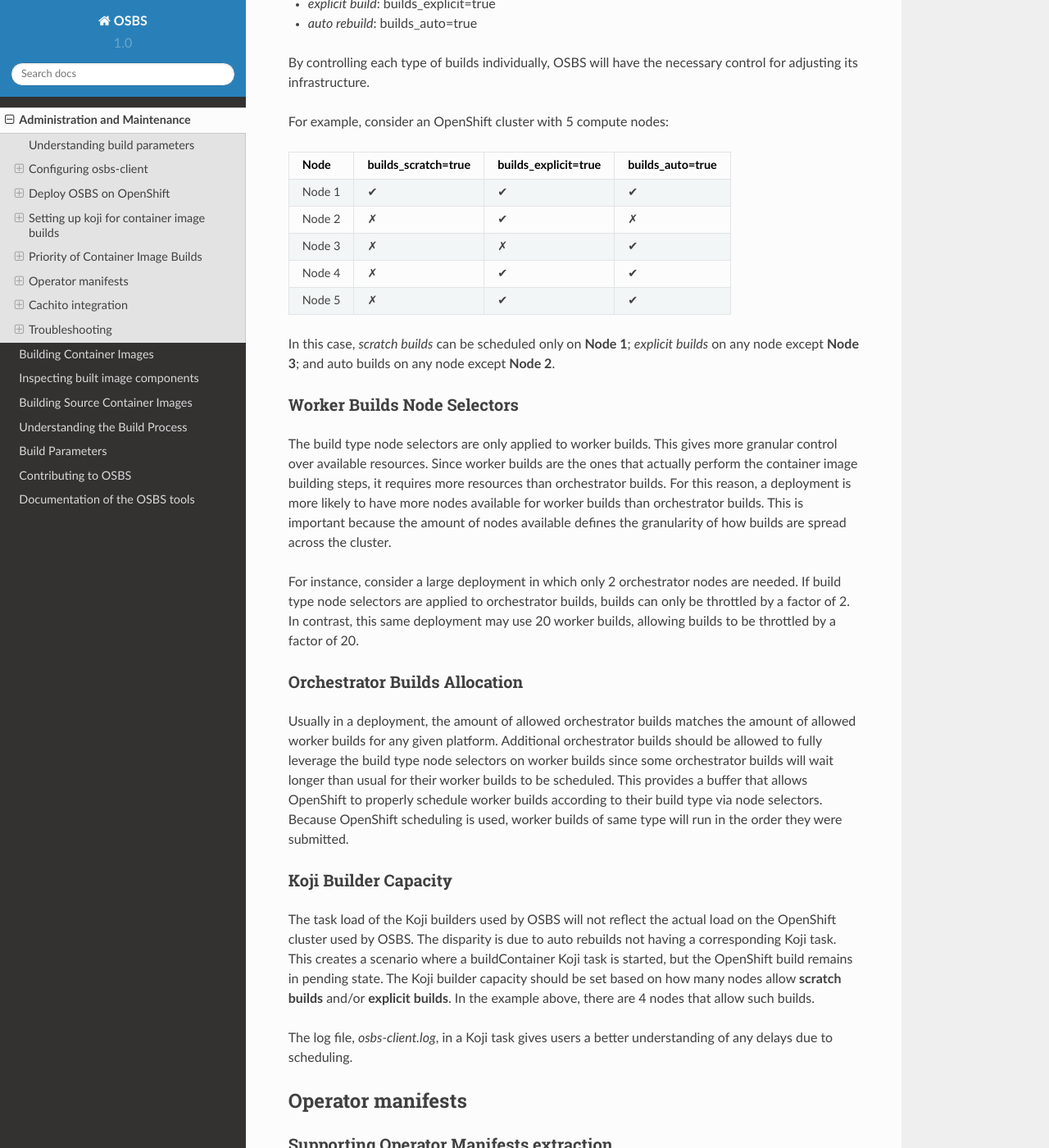
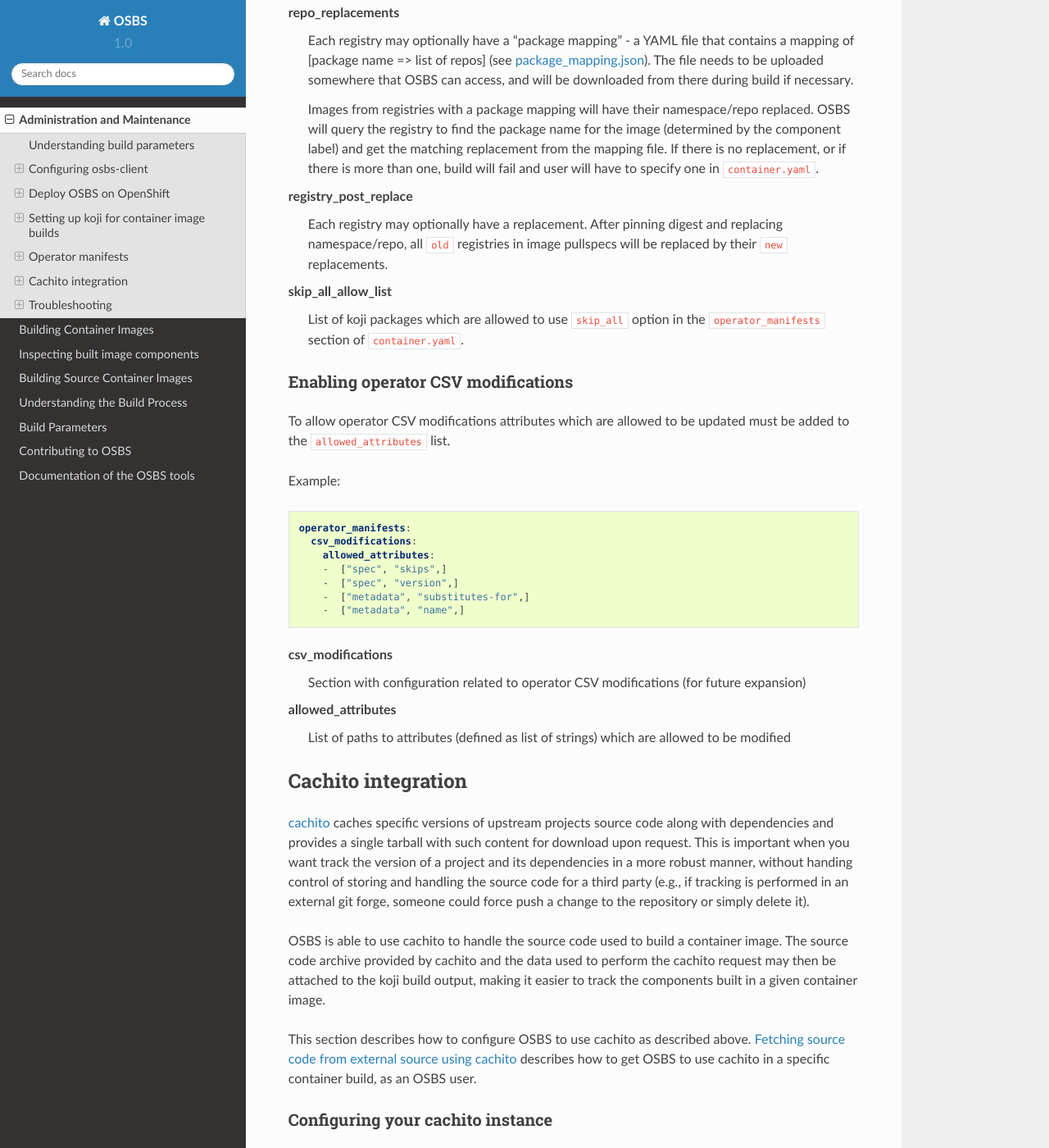
Before and after one commit to containerbuildsystem/osbs-docs, a Sphinx documentation site: the page built from docs/admins.rst, in a window 1280 px wide and 1400 px high, scrolled down 5537 px. Shown: the whole window at 82% size. Built offline with Sphinx 7.4.7 and the Read the Docs theme 2.0.0, drawn with Linux system fonts in a browser that asks for light colours; some of the changed text lies outside the part shown.

Commit message:
Remove section about build priority
OSBS won't be changing priority of builds. It's just FIFO.

Signed-off-by: Martin Basti <mbasti@redhat.com>

```diff
--- a/docs/admins.rst
+++ b/docs/admins.rst
@@ -263,111 +263,6 @@
 key/values where each key is a whitelisted OpenShift build annotation mapped to
 it's value.
 
-Priority of Container Image Builds
-----------------------------------
-
-For a build system it's desirable to prioritize different kinds of builds in
-order to better utilize resources. Unfortunately, OpenShift's scheduling
-algorithm does not support setting a priority value for a given build. To
-achieve some sort of build prioritization, we can leverage node selectors to
-allocate different resources to different build types.
-
-Consider the following types of container builds:
-
-- *scratch build*
-- *explicit build*
-- *auto rebuild*
-
-As the name implies, *scratch builds* are meant to be used as a one-off
-unofficial container build. No guarantees are made for storing the created
-container images long term. It’s also not meant to be shipped to customers.
-These are clearly low priority builds.
-
-*Explicit builds* are those triggered by a user, either directly via fedpkg/koji
-CLI, or indirectly via pungi (as in the case of base images). These are official
-builds that will go through the normal life cycle of being tested and,
-eventually, shipped.
-
-*Auto rebuilds* are created by OpenShift when a change in the parent image is
-detected. It’s likely that layered images should be rebuilt in order to pick up
-changes in latest parent image.
-
-For any *explicit build* or *auto rebuild*, they may or may not be high
-priority. In some cases, a build is high priority due to a security fix, for
-instance. In other cases, it could be due to an in-progress feature. For this
-reason, it cannot be said that all *explicit builds* are higher priority than
-*auto rebuilds*, or vice-versa.
-
-However, *auto rebuilds* have the potential of completely consuming OSBS’s
-infrastructure. There must be some mechanism to throttle the amount of *auto
-rebuilds*. For this reason, OSBS uses a different node selector for each
-different build type:
-
-- *scratch build*: builds_scratch=true
-- *explicit build*: builds_explicit=true
-- *auto rebuild*: builds_auto=true
-
-By controlling each type of builds individually, OSBS will have the necessary
-control for adjusting its infrastructure.
-
-For example, consider an OpenShift cluster with 5 compute nodes:
-
-======  =================== ==================== ================
-Node    builds_scratch=true builds_explicit=true builds_auto=true
-======  =================== ==================== ================
-Node 1  ✔                   ✔                    ✔
-Node 2  ✗                   ✔                    ✗
-Node 3  ✗                   ✗                    ✔
-Node 4  ✗                   ✔                    ✔
-Node 5  ✗                   ✔                    ✔
-======  =================== ==================== ================
-
-In this case, *scratch builds* can be scheduled only on **Node 1**; *explicit
-builds* on any node except **Node 3**; and auto builds on any node except **Node
-2**.
-
-Worker Builds Node Selectors
-~~~~~~~~~~~~~~~~~~~~~~~~~~~~
-
-The build type node selectors are only applied to worker builds. This gives
-more granular control over available resources. Since worker builds are the ones
-that actually perform the container image building steps, it requires more
-resources than orchestrator builds. For this reason, a deployment is more likely
-to have more nodes available for worker builds than orchestrator builds. This is
-important because the amount of nodes available defines the granularity of how
-builds are spread across the cluster.
-
-For instance, consider a large deployment in which only 2 orchestrator nodes are
-needed.  If build type node selectors are applied to orchestrator builds, builds
-can only be throttled by a factor of 2. In contrast, this same deployment may
-use 20 worker builds, allowing builds to be throttled by a factor of 20.
-
-Orchestrator Builds Allocation
-~~~~~~~~~~~~~~~~~~~~~~~~~~~~~~
-
-Usually in a deployment, the amount of allowed orchestrator builds matches the
-amount of allowed worker builds for any given platform. Additional orchestrator
-builds should be allowed to fully leverage the build type node selectors on
-worker builds since some orchestrator builds will wait longer than usual for
-their worker builds to be scheduled. This provides a buffer that allows
-OpenShift to properly schedule worker builds according to their build type via
-node selectors. Because OpenShift scheduling is used, worker builds of same type
-will run in the order they were submitted.
-
-
-Koji Builder Capacity
-~~~~~~~~~~~~~~~~~~~~~
-
-The task load of the Koji builders used by OSBS will not reflect the actual load
-on the OpenShift cluster used by OSBS. The disparity is due to auto rebuilds not
-having a corresponding Koji task. This creates a scenario where a buildContainer
-Koji task is started, but the OpenShift build remains in pending state. The Koji
-builder capacity should be set based on how many nodes allow **scratch builds**
-and/or **explicit builds**. In the example above, there are 4 nodes that allow
-such builds.
-
-The log file, *osbs-client.log*, in a Koji task gives users a better
-understanding of any delays due to scheduling.
 
 Operator manifests
 ------------------
```
